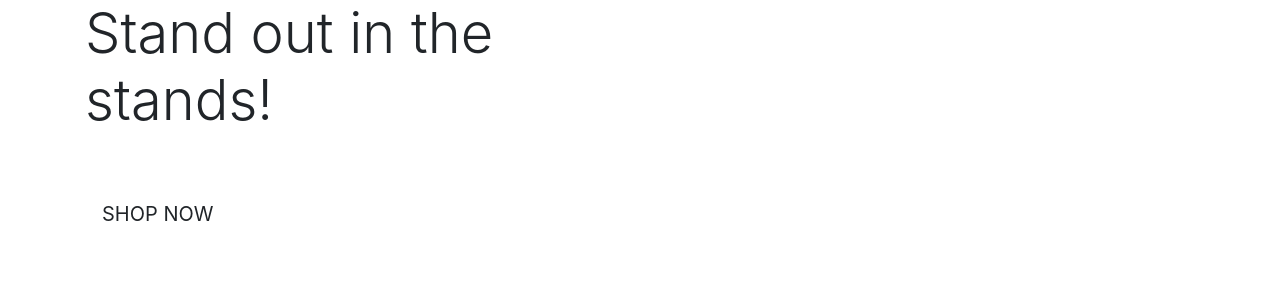
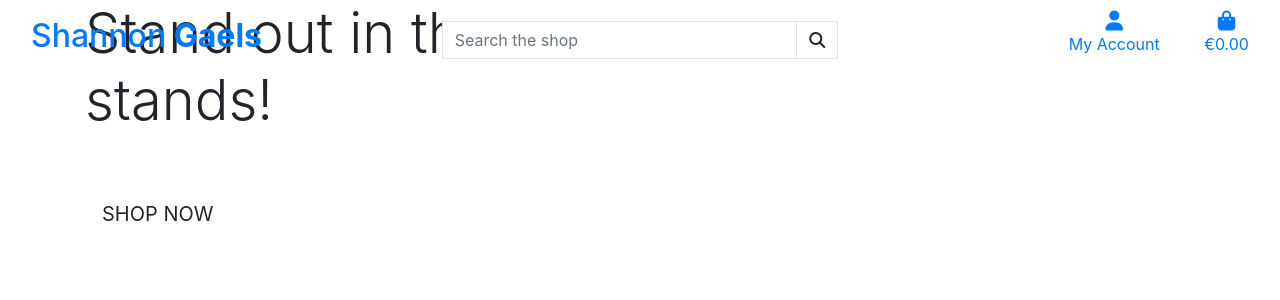
Before and after one commit to pmadden90/mp4-ecommerce-store, a Django app: page / in a window 1280 px wide. Shown: the top 300 px of the page. Run offline with Django 3.2, Linux system fonts and the light colour scheme; some libraries are stand-ins or nearby versions; some web fonts are replaced.

Commit message:
Added page header

```diff
--- a/templates/base.html
+++ b/templates/base.html
@@ -44,6 +44,65 @@
 
 <body>
 	<header class="container-fluid fixed-top">
+        <div class="row">
+            <div class="col-12 col-lg-4 my-auto puy-1 py-lg-0 text-center text-lg-left">
+                <a href="{% url 'home' %}" class="nav-link main-logo-link">
+                    <h2 class="logo-font">Shannon<strong> Gaels</strong></h2>
+                </a>
+            </div>
+            <div class="col-12 col-lg-4 my-auto puy-1 py-lg-0">
+                <form method="GET" actions="/">
+                    <div class="input-group w-100">
+                        <input type="text" class="form-control border border-black rounded-0" name="q" placeholder="Search the shop">
+                        <div class="input-group-append">
+                            <button class="form-control btn btn-black border border-black rounded-0" type="submit">
+                                <span class="icon">
+                                    <i class="fas fa-search"></i>
+                                </span>
+                            </button>
+                        </div>
+                    </div>
+                </form>
+            </div>
+            <div class="col-12 col-lg-4 my-auto puy-1 py-lg-0">
+                <ul class="list-inline list-unstyled text-center text-lg-right my-0">
+                    <li class="list-inline-item dropdown">
+                        <a href="#" class="text-black nav-link" id="user-options" data-toggle="dropdown" aria-haspopup="true" aria-expanded="false">
+                            <div class="text-center">
+                                <div><i class="fas fa-user fa-lg"></i></div>
+                                <p class="my-0">My Account</p>
+                            </div>
+                        </a>
+                        <div class="dropdown-menu border-0" aria-labelledby="user-options">
+                            {% if request.user.is_authenticated %}
+                                {% if request.user.is_superuser %}
+                                    <a href="/" class="dropdown-item">Product Management</a>
+                                {% endif %}
+                                <a href="/" class="dropdown-item">My Profile</a>
+                                <a href="{% url 'account_logout' %}" class="dropdown-item">Logout</a>
+                            {% else %}
+                                <a href="{% url 'account_signup' %}" class="dropdown-item">Register</a>
+                                <a href="{% url 'account_login' %}" class="dropdown-item">Login</a>
+                            {% endif %}
+                        </div>
+                    </li>
+                    <li class="list-inline-item">
+                        <a href="/" class="{% if grand_total %}text-info font-weight-bold{% else %}text-black {% endif %} nav-link">
+                            <div class="text-center">
+                                <div><i class="fas fa-shopping-bag fa-lg"></i></div>
+                                <p class="my-o">
+                                    {% if grand_total %}
+                                        €{{ grand_total|floatformat:2 }}
+                                    {% else %}
+                                        €0.00
+                                    {% endif %}
+                                </p>
+                            </div>
+                        </a>
+                    </li>
+                </ul>
+            </div>
+        </div>
 	</header>
 	{% if messages %}
 	<div class="message-container">
```
